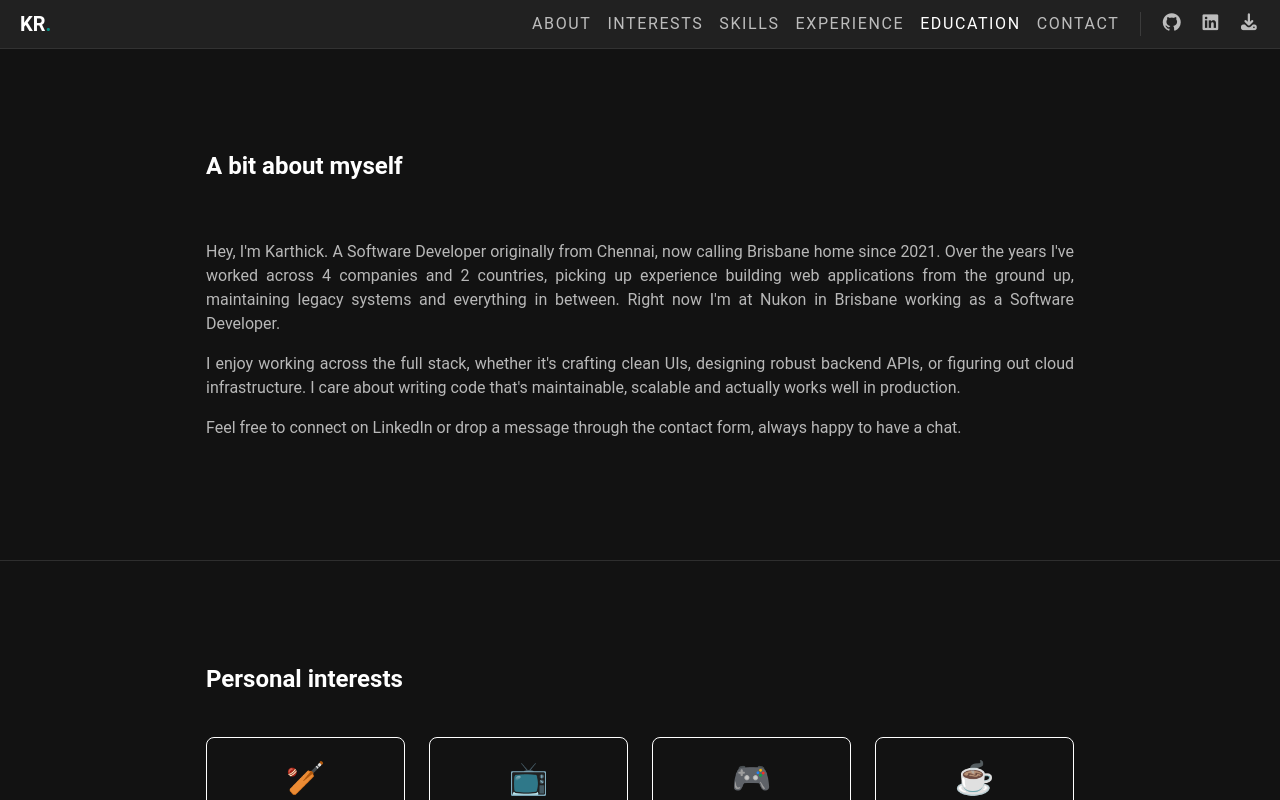
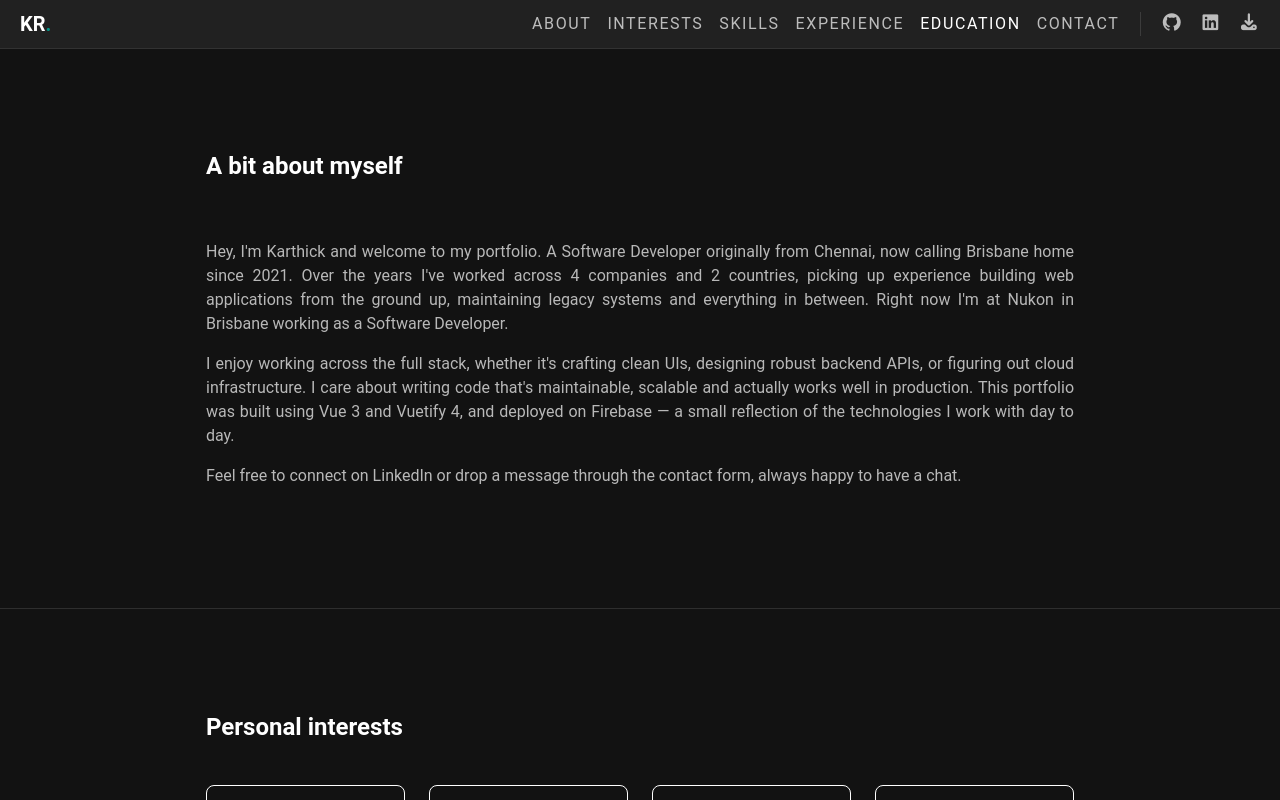
Before and after one commit to karthick1108/karthick-portfolio, a Vue app: page / in a window 1280 px wide. Shown: the top 800 px of the page. Built offline with nearby package versions, Linux system fonts and the light colour scheme.

Commit message:
Update about section

```diff
--- a/src/components/AboutSection.vue
+++ b/src/components/AboutSection.vue
@@ -6,16 +6,18 @@
       <v-row class="mb-6">
         <v-col cols="12">
           <p class="text-body-1 text-medium-emphasis mb-4" style="text-align: justify">
-            Hey, I'm Karthick. A Software Developer originally from Chennai, now calling Brisbane
-            home since 2021. Over the years I've worked across 4 companies and 2 countries, picking
-            up experience building web applications from the ground up, maintaining legacy systems
-            and everything in between. Right now I'm at Nukon in Brisbane working as a Software
-            Developer.
+            Hey, I'm Karthick and welcome to my portfolio. A Software Developer originally from
+            Chennai, now calling Brisbane home since 2021. Over the years I've worked across 4
+            companies and 2 countries, picking up experience building web applications from the
+            ground up, maintaining legacy systems and everything in between. Right now I'm at Nukon
+            in Brisbane working as a Software Developer.
           </p>
           <p class="text-body-1 text-medium-emphasis mb-4" style="text-align: justify">
             I enjoy working across the full stack, whether it's crafting clean UIs, designing robust
             backend APIs, or figuring out cloud infrastructure. I care about writing code that's
-            maintainable, scalable and actually works well in production.
+            maintainable, scalable and actually works well in production. This portfolio was built
+            using Vue 3 and Vuetify 4, and deployed on Firebase — a small reflection of the
+            technologies I work with day to day.
           </p>
           <p class="text-body-1 text-medium-emphasis" style="text-align: justify">
             Feel free to connect on LinkedIn or drop a message through the contact form, always
```
